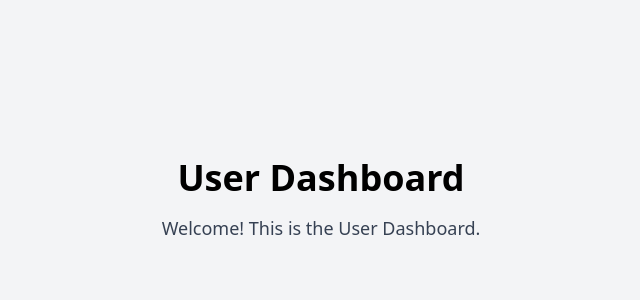
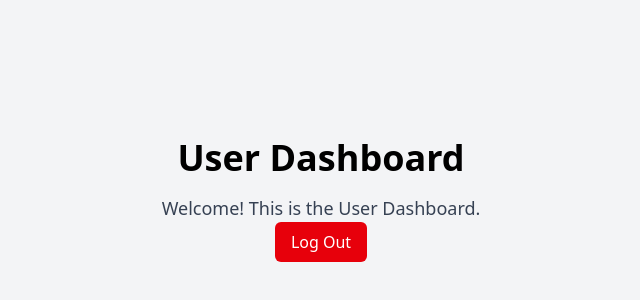
Before and after one commit to qtakeoff2025/qtakeoff-frontend, a React (Vite) app: page /user-dashboard in a window 1280 px wide. Shown: the part 200-500 px from the top of the page, without its empty margins (319-959 px from the left). Built offline with nearby package versions, Linux system fonts and the light colour scheme.

Commit message:
feat(auth): add login functionality
clears token from local storage

```diff
--- /dev/null
+++ b/src/components/LogOut.jsx
@@ -0,0 +1,35 @@
+// src/components/LogOut.jsx
+"use client";
+
+import React from "react";
+import { useNavigate } from "react-router-dom";
+import { useDispatch } from "react-redux";
+import { logout } from "../features/auth/authSlice";
+
+const LogOut = ({ redirectTo = "/login", className = "" }) => {
+  const dispatch = useDispatch();
+  const navigate = useNavigate();
+
+  const handleLogout = () => {
+    // Clear Redux state
+    dispatch(logout());
+
+    // Clear localStorage tokens
+    localStorage.removeItem("access");
+    localStorage.removeItem("refresh");
+
+    // Redirect user
+    navigate(redirectTo);
+  };
+
+  return (
+    <button
+      onClick={handleLogout}
+      className={`px-4 py-2 rounded-md bg-red-600 text-white hover:bg-red-700 ${className}`}
+    >
+      Log Out
+    </button>
+  );
+};
+
+export default LogOut;
--- a/src/features/auth/authApi.js
+++ b/src/features/auth/authApi.js
@@ -6,9 +6,10 @@ export const authApi = createApi({
   baseQuery: fetchBaseQuery({
     baseUrl: "http://localhost:8000/api/users/",
     prepareHeaders: (headers, { getState }) => {
-      const token = getState().auth.token; // assuming token stored in auth slice
+      const token = getState().auth.token;
+      headers.set("Content-Type", "application/json");
       if (token) {
-        headers.set("Authorization", `Bearer ${token}`); // <- correct format
+        headers.set("Authorization", `Bearer ${token}`);
       }
       return headers;
     },
@@ -28,7 +29,21 @@ export const authApi = createApi({
         body: data,
       }),
     }),
+logoutUser: builder.mutation({
+  query: (refreshToken) => ({
+    url: "logout/",
+    method: "POST",
+    body: { refresh: refreshToken }, // required by serializer
+  }),
+}),
+
+
+
   }),
 });
 
-export const { useLoginUserMutation, useRegisterUserMutation } = authApi;
+export const {
+  useLoginUserMutation,
+  useRegisterUserMutation,
+  useLogoutUserMutation,
+} = authApi;
--- a/src/pages/EstimatorDashboard.jsx
+++ b/src/pages/EstimatorDashboard.jsx
@@ -1,4 +1,6 @@
 // src/pages/EstimatorDashboard.jsx
+import LogOut from "../components/LogOut";
+
 export default function EstimatorDashboard() {
   return (
     <div className="min-h-screen flex flex-col items-center justify-center bg-gray-100">
@@ -6,6 +8,7 @@ export default function EstimatorDashboard() {
       <p className="text-gray-700 text-lg">
         Welcome! This is the Estimator Dashboard.
       </p>
+      <LogOut />
     </div>
   );
 }
--- a/src/pages/UserDashboard.jsx
+++ b/src/pages/UserDashboard.jsx
@@ -1,4 +1,6 @@
 // src/pages/UserDashboard.jsx
+import LogOut from "../components/LogOut";
+
 export default function UserDashboard() {
   return (
     <div className="min-h-screen flex flex-col items-center justify-center bg-gray-100">
@@ -6,6 +8,7 @@ export default function UserDashboard() {
       <p className="text-gray-700 text-lg">
         Welcome! This is the User Dashboard.
       </p>
+      <LogOut />
     </div>
   );
 }
```
Also changed, not shown: 1 other file (tests, documents, lock files or other folders).
